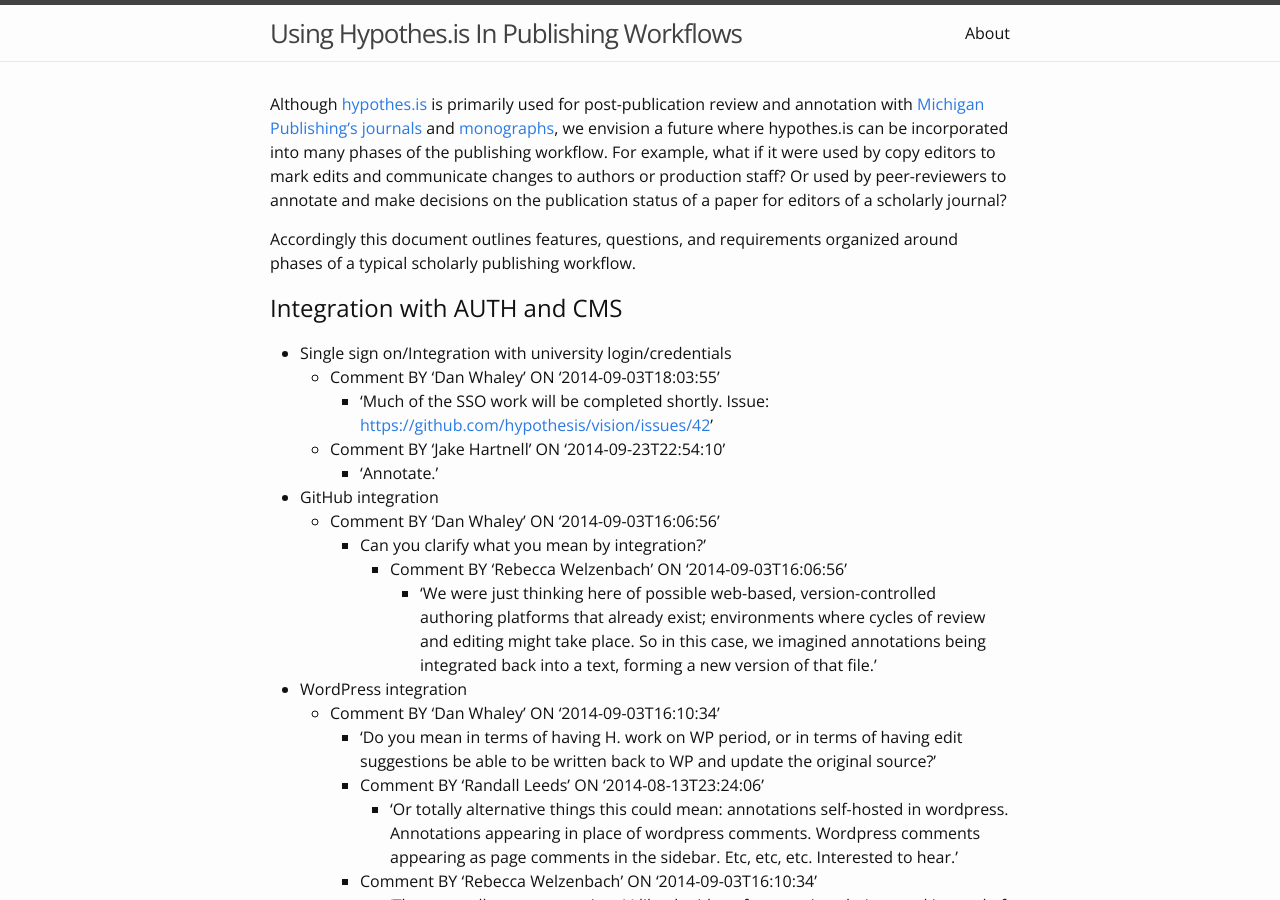
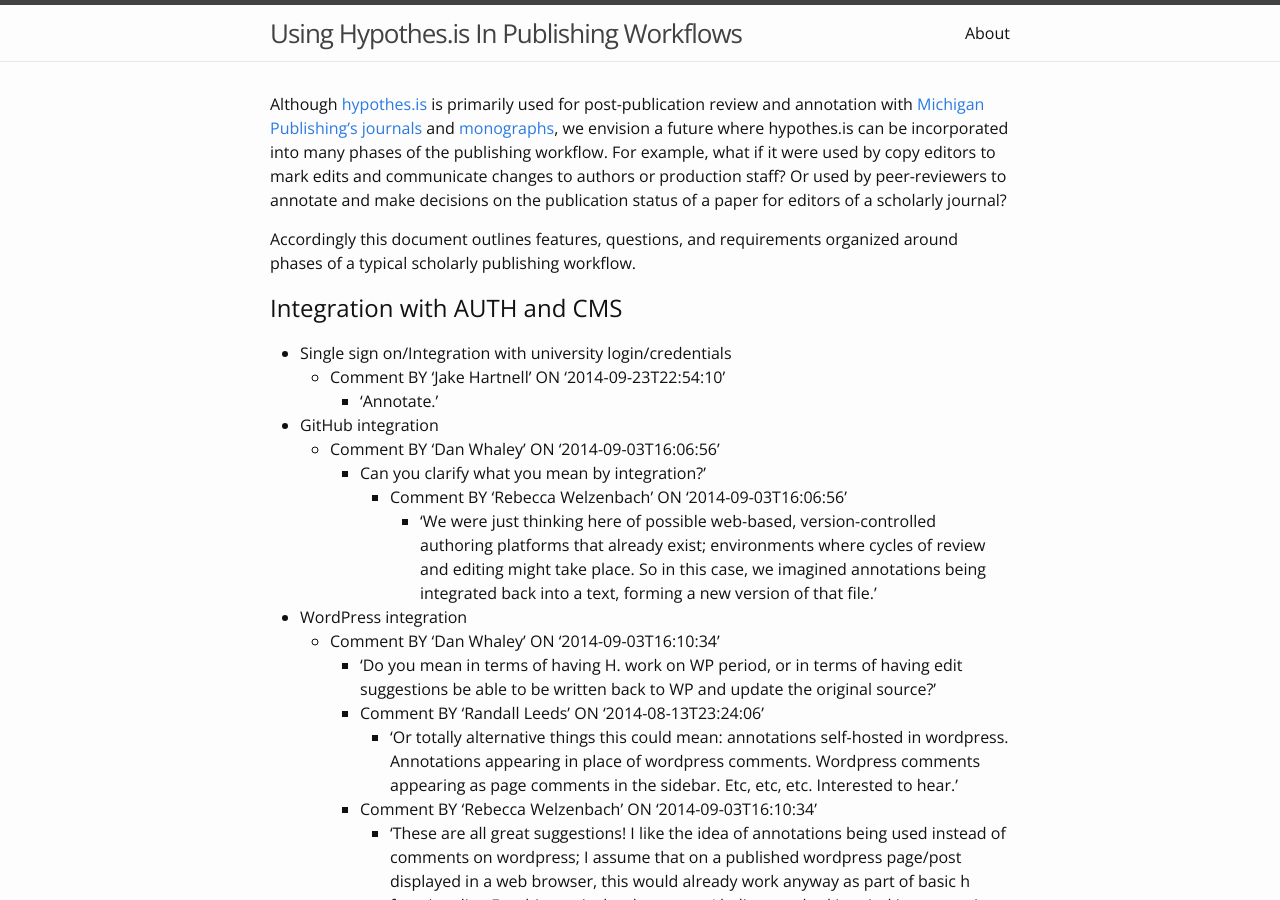
Before and after one commit to jmcglone/h-publishing, a Jekyll site: the page built from index.md, in a window 1280 px wide and 900 px high. Built offline with Jekyll 4.4.1, drawn with Linux system fonts in a browser that asks for light colours; a script that is not in the unit is left out.

Commit message:
Update index.md
Removing comment: Comment BY 'Dan Whaley' ON '2014-09-03T18:03:55'
'Much of the SSO work will be completed shortly. Issue: https://github.com/hypothesis/vision/issues/42' and turning into h annotation

```diff
--- a/index.md
+++ b/index.md
@@ -9,8 +9,6 @@ Accordingly this document outlines features, questions, and requirements organiz
 ## Integration with AUTH and CMS
 
 * Single sign on/Integration with university login/credentials
-	* Comment BY 'Dan Whaley' ON '2014-09-03T18:03:55'
-		* 'Much of the SSO work will be completed shortly. Issue: <https://github.com/hypothesis/vision/issues/42>'
 	* Comment BY 'Jake Hartnell' ON '2014-09-23T22:54:10'
 		* 'Annotate.'
 * GitHub integration
```
